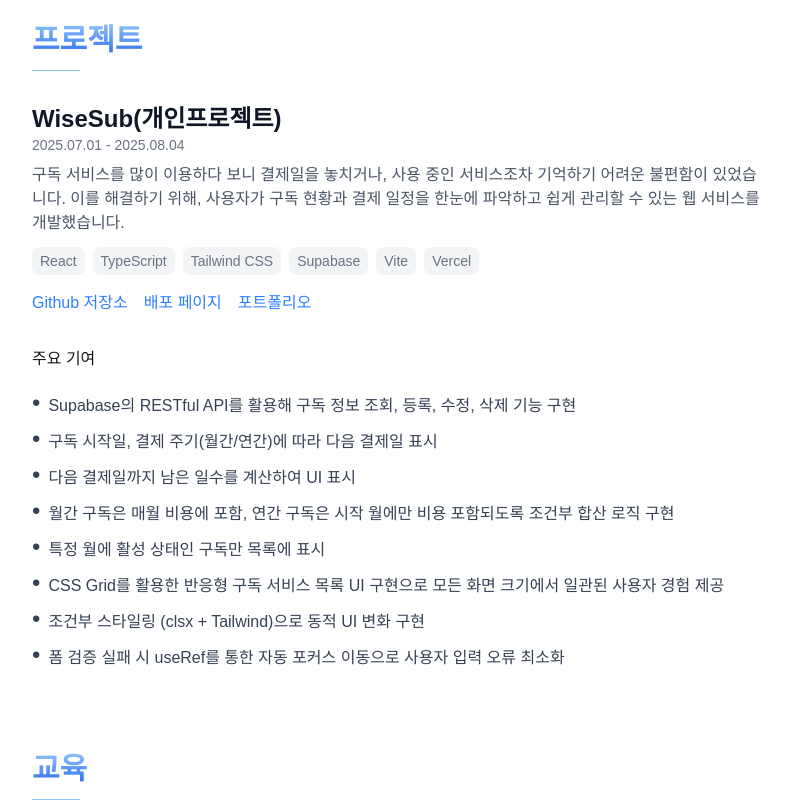
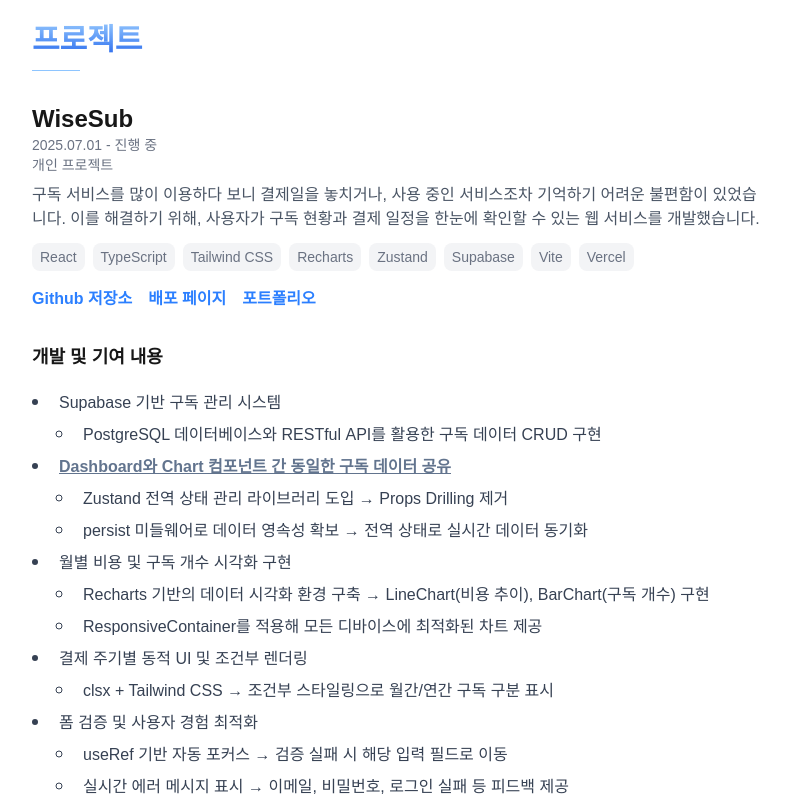
Before and after one commit to kimywann/resume.me, a Next.js app: page / in a window 1280 px wide. Shown: the part 340-1140 px from the top of the page, without its empty margins (240-1030 px from the left). Built offline with nearby package versions, Linux system fonts and the light colour scheme.

Commit message:
contents update

```diff
--- a/src/components/Projects.tsx
+++ b/src/components/Projects.tsx
@@ -1,48 +1,4 @@
-interface ProjectsItem {
-  title: string;
-  description: string;
-  githubUrl: string;
-  deployUrl: string;
-  portfolioUrl: string;
-  technologies: string[];
-  contributions: string[];
-  position: string;
-  period: string;
-}
-
-const projects: ProjectsItem[] = [
-  {
-    title: "WiseSub(개인프로젝트)",
-    position: "프론트엔드 개발자",
-    period: "2025.07.01 - 2025.08.04",
-    description:
-      "구독 서비스를 많이 이용하다 보니 결제일을 놓치거나, 사용 중인 서비스조차 기억하기 어려운 불편함이 있었습니다. 이를 해결하기 위해, 사용자가 구독 현황과 결제 일정을 한눈에 파악하고 쉽게 관리할 수 있는 웹 서비스를 개발했습니다.",
-    githubUrl: "https://github.com/kimywann/wise-sub",
-    deployUrl: "https://wise-sub-deploy.vercel.app/",
-    portfolioUrl:
-      "https://www.canva.com/design/DAGhtrebMj4/fr96Y9hBM3LmPLsSwQpulg/view?utm_content=DAGhtrebMj4&utm_campaign=designshare&utm_medium=link2&utm_source=uniquelinks&utlId=h46fd2eef7c",
-    technologies: [
-      "React",
-      "TypeScript",
-      "Tailwind CSS",
-      "Supabase",
-      "Vite",
-      "Vercel",
-    ],
-    contributions: [
-      "Supabase의 RESTful API를 활용해 구독 정보 조회, 등록, 수정, 삭제 기능 구현",
-      "구독 시작일, 결제 주기(월간/연간)에 따라 다음 결제일 표시",
-      "다음 결제일까지 남은 일수를 계산하여 UI 표시",
-      "월간 구독은 매월 비용에 포함, 연간 구독은 시작 월에만 비용 포함되도록 조건부 합산 로직 구현",
-      "특정 월에 활성 상태인 구독만 목록에 표시",
-      "CSS Grid를 활용한 반응형 구독 서비스 목록 UI 구현으로 모든 화면 크기에서 일관된 사용자 경험 제공",
-      "조건부 스타일링 (clsx + Tailwind)으로 동적 UI 변화 구현",
-      "폼 검증 실패 시 useRef를 통한 자동 포커스 이동으로 사용자 입력 오류 최소화",
-    ],
-  },
-];
-
-export default function Experience() {
+export default function Projects() {
   return (
     <section className="py-12 mb-8">
       <div className="max-w-4xl mx-auto">
@@ -51,33 +7,50 @@
         </h1>
         <hr className="border-blue-300 w-12 mb-8" />
         <div className="space-y-8">
-          {projects.map((project, index) => (
-            <div key={index}>
+          <div>
             <div className="flex flex-col sm:flex-row sm:items-center sm:justify-between mb-2">
               <div>
-                  <h3 className="text-2xl font-semibold text-gray-900">
-                    {project.title}
-                  </h3>
-                  <p className="text-gray-500 text-sm">{project.period}</p>
+                <h3 className="text-2xl font-semibold">WiseSub</h3>
+                <p className="text-gray-500 text-sm">2025.07.01 - 진행 중</p>
+                <p className="text-gray-500 text-sm">개인 프로젝트</p>
                 <p className="text-md text-gray-600 mt-2 mb-1">
-                    {project.description}
+                  구독 서비스를 많이 이용하다 보니 결제일을 놓치거나, 사용 중인
+                  서비스조차 기억하기 어려운 불편함이 있었습니다. 이를 해결하기
+                  위해, 사용자가 구독 현황과 결제 일정을 한눈에 확인할 수 있는
+                  웹 서비스를 개발했습니다.
                 </p>
               </div>
             </div>
             <div className="flex mb-4">
-                {project.technologies.map((tech, techIndex) => (
-                  <span
-                    key={techIndex}
-                    className="text-gray-500 text-sm py-1 px-2 bg-gray-100 rounded-lg mr-2"
-                  >
-                    {tech}
+              <span className="text-gray-500 text-sm py-1 px-2 bg-gray-100 rounded-lg mr-2">
+                React
               </span>
-                ))}
+              <span className="text-gray-500 text-sm py-1 px-2 bg-gray-100 rounded-lg mr-2">
+                TypeScript
+              </span>
+              <span className="text-gray-500 text-sm py-1 px-2 bg-gray-100 rounded-lg mr-2">
+                Tailwind CSS
+              </span>
+              <span className="text-gray-500 text-sm py-1 px-2 bg-gray-100 rounded-lg mr-2">
+                Recharts
+              </span>
+              <span className="text-gray-500 text-sm py-1 px-2 bg-gray-100 rounded-lg mr-2">
+                Zustand
+              </span>
+              <span className="text-gray-500 text-sm py-1 px-2 bg-gray-100 rounded-lg mr-2">
+                Supabase
+              </span>
+              <span className="text-gray-500 text-sm py-1 px-2 bg-gray-100 rounded-lg mr-2">
+                Vite
+              </span>
+              <span className="text-gray-500 text-sm py-1 px-2 bg-gray-100 rounded-lg mr-2">
+                Vercel
+              </span>
             </div>
-              <div className="flex gap-4 mb-8 text-blue-500">
+            <div className="flex gap-4 mb-8 text-blue-500 font-semibold">
               <span>
                 <a
-                    href={project.githubUrl}
+                  href="https://github.com/kimywann/wise-sub"
                   target="_blank"
                   rel="noopener noreferrer"
                   className="hover:underline"
@@ -87,7 +60,7 @@
               </span>
               <span>
                 <a
-                    href={project.deployUrl}
+                  href="https://wise-sub-deploy.vercel.app/"
                   target="_blank"
                   rel="noopener noreferrer"
                   className="hover:underline"
@@ -97,7 +70,7 @@
               </span>
               <span>
                 <a
-                    href={project.portfolioUrl}
+                  href="https://www.canva.com/design/DAGhtrebMj4/fr96Y9hBM3LmPLsSwQpulg/view?utm_content=DAGhtrebMj4&utm_campaign=designshare&utm_medium=link2&utm_source=uniquelinks&utlId=h46fd2eef7c"
                   target="_blank"
                   rel="noopener noreferrer"
                   className="hover:underline"
@@ -107,18 +80,56 @@
               </span>
             </div>
             <section>
-                <p className="text-md mb-4 font-medium">주요 기여</p>
-                <ul className="space-y-1">
-                  {project.contributions.map((item, index) => (
-                    <li key={index} className="text-gray-700 items-start">
-                      <span className="text-2xl mr-2">•</span>
-                      <span>{item}</span>
+              <p className="text-lg mb-4 font-semibold">개발 및 기여 내용</p>
+              <ul className="space-y-1 list-disc list-inside marker:text-xl text-gray-700">
+                <li>Supabase 기반 구독 관리 시스템</li>
+                <li className="ml-6 list-[circle]">
+                  PostgreSQL 데이터베이스와 RESTful API를 활용한 구독 데이터
+                  CRUD 구현
                 </li>
-                  ))}
+                <li>
+                  {" "}
+                  <a
+                    href="https://kimywan.tistory.com/78"
+                    target="_blank"
+                    rel="noopener noreferrer"
+                    className="underline font-semibold text-slate-500"
+                  >
+                    Dashboard와 Chart 컴포넌트 간 동일한 구독 데이터 공유
+                  </a>
+                </li>
+                <li className="ml-6 list-[circle]">
+                  Zustand 전역 상태 관리 라이브러리 도입 → Props Drilling 제거
+                </li>
+                <li className="ml-6 list-[circle]">
+                  persist 미들웨어로 데이터 영속성 확보 → 전역 상태로 실시간
+                  데이터 동기화
+                </li>
+                <li>월별 비용 및 구독 개수 시각화 구현</li>
+                <li className="ml-6 list-[circle]">
+                  Recharts 기반의 데이터 시각화 환경 구축 → LineChart(비용
+                  추이), BarChart(구독 개수) 구현
+                </li>
+                <li className="ml-6 list-[circle]">
+                  ResponsiveContainer를 적용해 모든 디바이스에 최적화된 차트
+                  제공
+                </li>
+                <li>결제 주기별 동적 UI 및 조건부 렌더링</li>
+                <li className="ml-6 list-[circle]">
+                  clsx + Tailwind CSS → 조건부 스타일링으로 월간/연간 구독
+                  구분 표시
+                </li>
+                <li>폼 검증 및 사용자 경험 최적화</li>
+                <li className="ml-6 list-[circle]">
+                  useRef 기반 자동 포커스 → 검증 실패 시 해당 입력 필드로 이동
+                </li>
+                <li className="ml-6 list-[circle]">
+                  실시간 에러 메시지 표시 → 이메일, 비밀번호, 로그인 실패
+                  등 피드백 제공
+                </li>
               </ul>
             </section>
           </div>
-          ))}
         </div>
       </div>
     </section>
```
Lines whose indentation alone changed are shown as unchanged.
